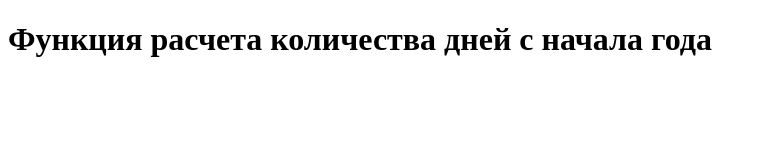
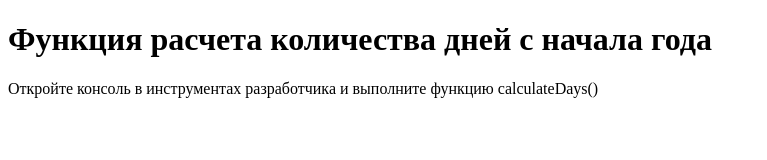
Before and after one commit to bootcamp-algoritmika/alg-bootcamp2020-master-class, a plain HTML site: page module02/code-quality/index.html in a window 1280 px wide. Shown: the whole page, without its empty margins (0-767 px from the left). Drawn offline with Linux system fonts and the light colour scheme.

Commit message:
Small corrections to code-quality

```diff
--- a/module02/code-quality/index.html
+++ b/module02/code-quality/index.html
@@ -7,6 +7,7 @@
 </head>
 <body>
 <h1>Функция расчета количества дней с начала года</h1>
+<p>Откройте консоль в инструментах разработчика и выполните функцию calculateDays()</p>
 
 </body>
 </html>
--- a/module02/code-quality/index.js
+++ b/module02/code-quality/index.js
@@ -9,8 +9,8 @@ return ;
 }
 if (isNaN(Number(chyslo)) || Number(chyslo) > 31 || Number(chyslo) < 1 ) {alert('Некорректное число!') ;return ;}
 for (let i=1; i<=Number(m); i++) {prepareResult(i)}
-finalresult += chyslo;
-alert('Количество дней с начала года: ' + finalresult) ;
+finalresult += chyslo
+alert('Количество дней с начала года: ' + finalresult)
 function prepareResult(m) {
 switch (m-1) {
 case 1 : finalresult += 31 ; break ;
```
